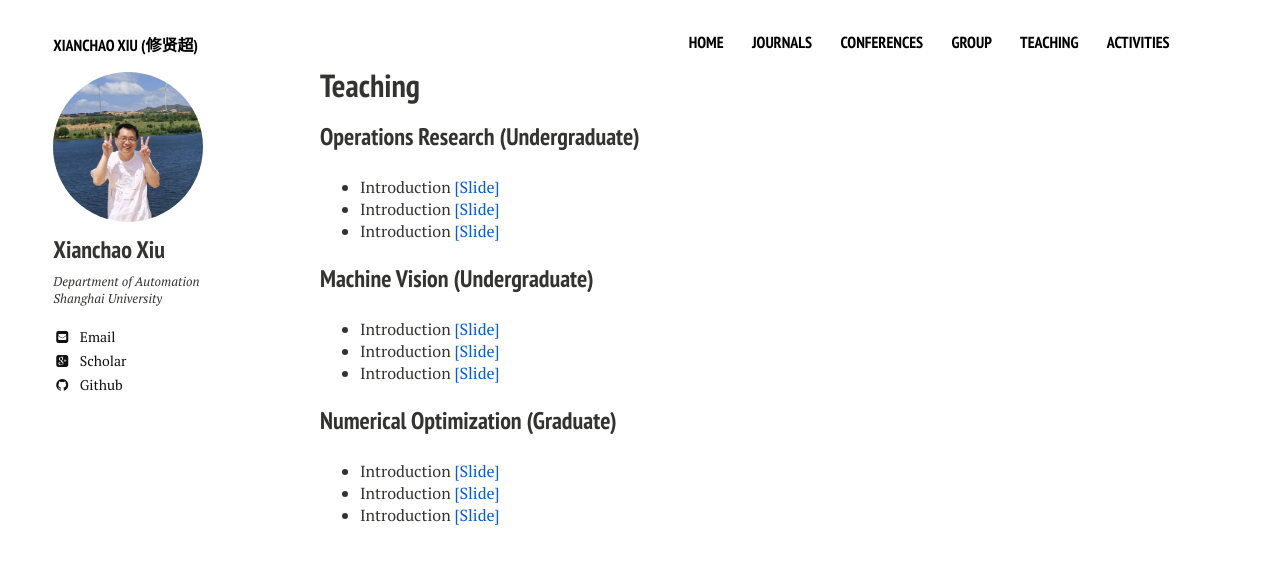
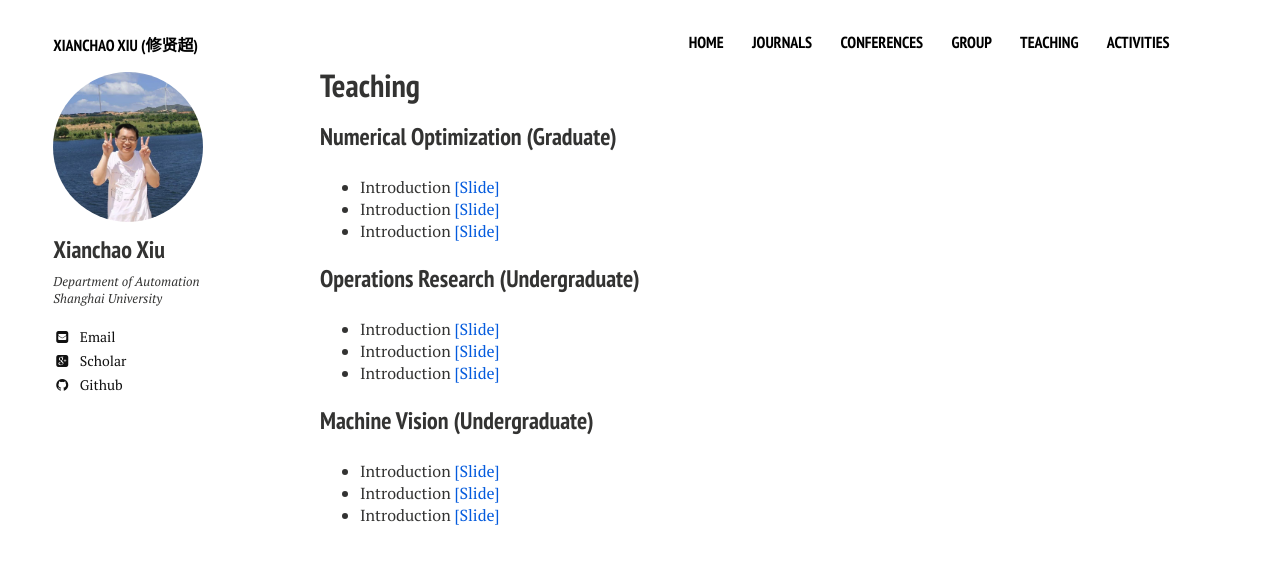
Before and after one commit to xianchaoxiu/xianchaoxiu.github.io, a Jekyll site: the page built from teaching/index.md, in a window 1280 px wide. Shown: the top 564 px of the page. Built offline with Jekyll 4.4.1, drawn with Linux system fonts in a browser that asks for light colours; nearby versions of some CDN libraries; part of the change alters nothing that is shown.

Commit message:
Update index.md

```diff
--- a/teaching/index.md
+++ b/teaching/index.md
@@ -6,6 +6,13 @@ tags: [teaching]
 comments: false
 share: false
 ---
+
+
+
+### Numerical Optimization (Graduate)
+* Introduction  <a href="../group/2024-Yu.pdf" class="textlink" target="_blank">[Slide]</a>
+* Introduction  <a href="../group/2024-Yu.pdf" class="textlink" target="_blank">[Slide]</a>
+* Introduction  <a href="../group/2024-Yu.pdf" class="textlink" target="_blank">[Slide]</a>
 
 
 
@@ -19,9 +26,3 @@ share: false
 * Introduction  <a href="../group/2024-Yu.pdf" class="textlink" target="_blank">[Slide]</a>
 * Introduction  <a href="../group/2024-Yu.pdf" class="textlink" target="_blank">[Slide]</a>
 * Introduction  <a href="../group/2024-Yu.pdf" class="textlink" target="_blank">[Slide]</a>
-
-
-### Numerical Optimization (Graduate)
-* Introduction  <a href="../group/2024-Yu.pdf" class="textlink" target="_blank">[Slide]</a>
-* Introduction  <a href="../group/2024-Yu.pdf" class="textlink" target="_blank">[Slide]</a>
-* Introduction  <a href="../group/2024-Yu.pdf" class="textlink" target="_blank">[Slide]</a>
```
